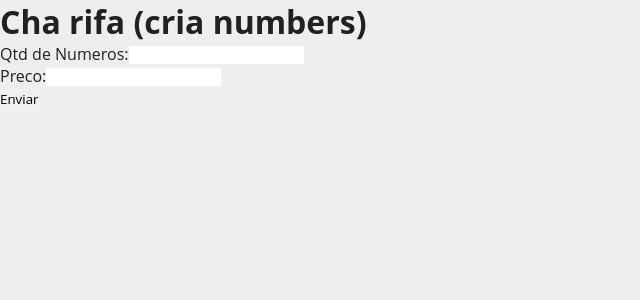
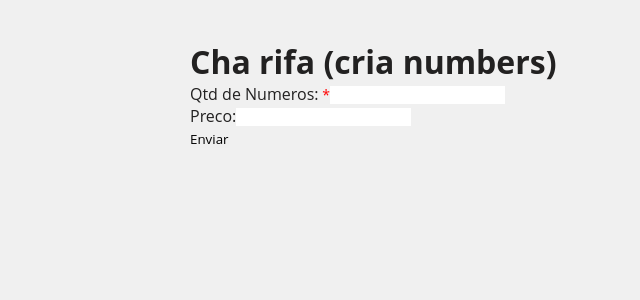
Before and after one commit to lanjosdev/cha-rifa, a React (Vite) app in the folder frontend/: page /admin in a window 1280 px wide. Shown: the top 300 px of the page, without its empty margins (0-640 px from the left). Built offline with nearby package versions, Linux system fonts and the light colour scheme.

Commit message:
functions API feitas + page Home

```diff
--- a/frontend/src/API/requestAPI.js
+++ b/frontend/src/API/requestAPI.js
@@ -14,7 +14,7 @@ export async function NUMEROS_CREATE_ALL(arrayObjs) {
    console.log('CALL FUNCTION API');
 
    const response = await axios({
-      method: "post",
+      method: "put",
       url: API_URL + '/numeros',
       data: arrayObjs,
       headers: {
@@ -26,6 +26,7 @@ export async function NUMEROS_CREATE_ALL(arrayObjs) {
    // console.log(response.data);
    return response.data;
 }
+
 
 // Pega todos os Numeros (READ):
 export async function NUMEROS_GET_ALL() {
@@ -63,22 +64,22 @@ export async function NUMEROS_GET_FILTER(param) {
    return response.data;
 }
 
-// Edita numero (UPDATE):
+// Edita Numero (UPDATE):
 export async function NUMEROS_UPDATE_ID(id, newObj) {
    console.log('CALL FUNCTION API');
 
-   // const response = await axios.update(API_URL + '/numeros/' + id, newObj, {
-   //    headers: { "Accept": "application/json" }
+   const response = await axios.put(API_URL + '/numeros/' + id, newObj, {
+      headers: { "Accept": "application/json" }
+   });
+   // const response = await axios({
+   //    method: "put",
+   //    url: API_URL + '/numeros/' + id,
+   //    data: newObj,
+   //    headers: {
+   //       "Accept": "application/json",
+   //       'Access-Control-Allow-Origin': '*',
+   //    }
    // });
-   const response = await axios({
-      method: "update",
-      url: API_URL + '/numeros/' + id,
-      data: newObj,
-      headers: {
-         "Accept": "application/json",
-         'Access-Control-Allow-Origin': '*',
-      }
-   });
 
    // console.log(response.data);
    return response.data;
--- a/frontend/src/pages/Home/index.jsx
+++ b/frontend/src/pages/Home/index.jsx
@@ -14,6 +14,7 @@ import { NUMEROS_GET_ALL, NUMEROS_GET_ID, NUMEROS_GET_FILTER, NUMEROS_UPDATE_ID
 import { toast } from "react-toastify";
 
 // Utils:
+import { formatarCasasNumero } from '../../utils/formatNumbers'
 
 // Assets:
 
@@ -26,20 +27,23 @@ export default function Home() {
     const [showError, setShowError] = useState(false);
 
     const [numbers, setNumbers] = useState([]);
+    const [numbersSelecionados, setNumbersSelecionados] = useState([]);
+
 
 
     async function carregaNumbersRifa()
     {
         try {
-            let obj = {
-                "preco": 16,
-                "carrinho": false,
-                "comprado_por": null,
-                "contato": null
-            };
+            // let obj = {
+            //     "preco": 15,
+            //     "carrinho": false,
+            //     "comprado_por": null,
+            //     "contato": null
+            // };
 
-            // const response = await NUMEROS_GET_FILTER({key: 'carrinho', value: true});
-            const response = await NUMEROS_UPDATE_ID(2, obj);
+            //const response = await NUMEROS_UPDATE_ID(2, obj);
+            //const response = await NUMEROS_GET_FILTER({key: 'carrinho', value: true});
+            const response = await NUMEROS_GET_ALL();
             console.log(response);
 
             setNumbers(response);
@@ -59,6 +63,29 @@ export default function Home() {
 
 
 
+    function handleNumerosSelecionados(numeroClicado)
+    {
+        //let btns = document.querySelectorAll('.list-numbers button');
+        //let newLista = numbersSelecionados;
+
+        if(numbersSelecionados.includes(numeroClicado.id)) {
+            //newLista = newLista.filter(item => item != numeroClicado.id);
+            //btns[numeroClicado.idx].classList.remove('active');
+            setNumbersSelecionados(numbersSelecionados.filter(item => item != numeroClicado.id));
+        }
+        else {
+            //newLista.push(numeroClicado.id);
+            //btns[numeroClicado.idx].classList.add('active');
+            setNumbersSelecionados(prev=> [...prev, numeroClicado.id]);
+        }
+    }
+
+    function handleMostraSelecionados()
+    {
+        console.log(numbersSelecionados);
+    }
+
+
     return (
         <>
         <header></header>
@@ -67,35 +94,36 @@ export default function Home() {
             <div className="grid">
 
             <h1>Cha rifa</h1>
+            <span>Numeros selecionado: {numbersSelecionados.length}</span>
 
             <div className="painel">
                 <div className="painel-content">
+
                     {loading ? (
 
                     <p>Carregando...</p>
 
                     ) : (
 
+                    numbers.length > 0 ? (
                     <div className="list-numbers">
-                        {numbers.length > 0 ? (
-
-                        numbers.map((number)=> (
-                            <>
-                            <button key={number.id}>
-                                {number.id}
-                            </button>
-                            <br />
-                            </>
-                        ))
-
-                        ) : (
-
-                        <p className='msg-erro'>{showError}</p>
-
-                        )}
+                        {numbers.map((numero, idx)=> (
+                        <button
+                        key={numero.id}
+                        onClick={()=> handleNumerosSelecionados({...numero, idx: idx})}
+                        className={numbersSelecionados.includes(numero.id) ? 'active' : ''}
+                        >
+                            {formatarCasasNumero(numero.id)}
+                        </button>
+                        ))}
                     </div>
+                    ) : (
+                    <p className='msg-erro'>Nenhum numero no DB</p>
+                    )
 
                     )}
+
+                    <button onClick={handleMostraSelecionados}>Mostrar</button>
                 </div>
             </div>
 
--- a/frontend/src/pages/Home/style.css
+++ b/frontend/src/pages/Home/style.css
@@ -0,0 +1,32 @@
+.Page {
+    padding: 4rem 1.7rem;
+
+    .painel {
+        .painel-content {
+
+
+            .list-numbers {
+                display: grid;
+                grid-template-columns: repeat(10, 1fr);
+                @media (max-width: 514px) {
+                    grid-template-columns: repeat(5, 1fr);
+                }
+                /* @media (max-width: 400px) {
+                    grid-template-columns: repeat(5, 1fr);
+                } */
+                gap: 1.3rem 1rem;
+
+                button {
+                    outline: 1px solid var(--color-b);
+                    height: 3.2rem;
+                    border-radius: 4px;
+                    font-size: 1.6rem;
+
+                    &.active {
+                        background-color: aqua;
+                    }
+                }
+            }
+        }
+    }
+}
--- a/frontend/src/styles/elements.css
+++ b/frontend/src/styles/elements.css
@@ -1,11 +1,12 @@
 /* GRID LAYOUT */
 .grid {
     width: 100%;
-    max-width: 1280px;
+    max-width: 900px;
 
     margin: 0 auto;
 }
 /* GRID LAYOUT */
+
 
 .btn-add {
     background-color: var(--color-primary);
@@ -83,3 +84,111 @@
         color: #fff;
     }
 }
+
+
+/* ANIMATIONS */
+@keyframes fadeIn {
+    from {
+      opacity: 0;
+      transform: translateY(40px);
+    }
+    to {
+      opacity: 1;
+      transform: translateY(0);
+    }
+}
+.fadeIn {
+    animation: fadeIn .5s ease;
+}
+
+@keyframes fadeInRight {
+    from {
+      opacity: 0;
+      transform: translateX(100%);
+    }
+    to {
+      opacity: 1;
+      transform: translateX(0%);
+    }
+}
+.fadeInRight {
+    animation: fadeInRight .5s ease;
+}
+
+@keyframes fadeInTop {
+    from {
+      opacity: 0;
+      transform: translateY(-100%);
+    }
+    to {
+      opacity: 1;
+      transform: translateY(0%);
+    }
+}
+.fadeInTop {
+    animation: fadeInTop .5s ease;
+}
+
+@keyframes fadeInBottom {
+    from {
+      opacity: 0;
+      transform: translateY(100%);
+    }
+    to {
+      opacity: 1;
+      transform: translateY(0%);
+    }
+}
+.fadeInBottom {
+    animation: fadeInBottom .5s ease;
+}
+
+@keyframes fadeInZoom {
+    0% {
+      opacity: 0;
+      transform: scale(.5);
+    }
+    /* 100% {
+      opacity: 1;
+      transform: translateY(0%);
+    } */
+}
+.fadeInZoom {
+    animation: fadeInZoom .6s ease;
+}
+
+@keyframes show {
+    0% {
+        opacity: 0;
+    }
+    100% {
+        opacity: 1;
+    }
+}
+.show {
+    animation: show .4s ease-in-out;
+}
+
+@keyframes showSidebar {
+    from {
+      opacity: 0;
+      transform: translateX(200px);
+    }
+    to {
+      opacity: 1;
+      transform: translateX(0);
+    }
+}
+.showSidebar {
+    animation: showSidebar .3s ease-in-out;
+}
+
+@keyframes animateRotate {
+    0% {
+        transform: rotate(0deg);
+    }
+    100% {
+        transform: rotate(360deg);
+    }
+}
+/* ANIMATIONS */
--- a/frontend/src/styles/global.css
+++ b/frontend/src/styles/global.css
@@ -1,12 +1,19 @@
 :root {
-    --color-primary: #1f80e0;
-    --color-secundary: #3b3b3b;
-    --color-bg-1: #EEEEEE;
-    --color-bg-2: #D5D3D2;
+    --color-primary: #3483fa;
+    --color-secundary: #333133;
+
+    --color-bg-1: #f0f0f0;
+    --color-bg-2: #dddddd;
+    --color-bg-3: #a8a8ad;
     --color-text: #222121;
 
+    --color-w: #fff;
+    --color-b: #000;
+    --color-red: #E94D4D;
+    --color-ciano: #0AA699;
+
     --gray-100: #F4F4F4;
-    --gray-200: #e1e1e6;
+    --gray-200: #ECECEC;
     --gray-300: #d5d3d2;
     --gray-400: #656362;
     --gray-600: #323238;
@@ -76,6 +83,8 @@ body {
     background-color: var(--color-bg-1);
     font-size: 1.6rem; /* Pra garantir q o padrao seja 16px no navegador*/
     color: var(--color-text);
+
+    /* overflow-x: hidden; */
 }
 body, input, textarea, button, select, a {
     font-family: var(--font-main), Verdana, sans-serif;
@@ -85,61 +94,9 @@ body, input, textarea, button, select, a {
     opacity: 0.6;
     cursor: not-allowed;
 }
+label:has(+[required])::after {
+    content: ' *';
+    color: red;
+    font-size: 14px;
+}
 /* GLOBAL */
-
-
-/* @media (prefers-color-scheme: light) {
-  :root {
-    color: #213547;
-    background-color: #ffffff;
-  }
-  a:hover {
-    color: #747bff;
-  }
-  button {
-    background-color: #f9f9f9;
-  }
-} */
-
-
-/* ANIMATIONS */
-@keyframes fadeIn {
-    from {
-      opacity: 0;
-      transform: translateY(40px);
-    }
-    to {
-      opacity: 1;
-      transform: translateY(0);
-    }
-}
-.fadeIn {
-    animation: fadeIn .5s ease;
-}
-
-@keyframes showSidebar {
-    from {
-      opacity: 0;
-      transform: translateX(200px);
-    }
-    to {
-      opacity: 1;
-      transform: translateX(0);
-    }
-}
-.showSidebar {
-    animation: showSidebar .3s ease-in-out;
-}
-
-@keyframes show {
-    0% {
-        opacity: 0;
-    }
-    100% {
-        opacity: 1;
-    }
-}
-.show {
-    animation: show .4s ease-in-out;
-}
-/* ANIMATIONS */
--- /dev/null
+++ b/frontend/src/utils/formatNumbers.js
@@ -0,0 +1,3 @@
+export function formatarCasasNumero(numero, tamanho=3) {
+    return numero.toString().padStart(tamanho, '0');
+}
```
